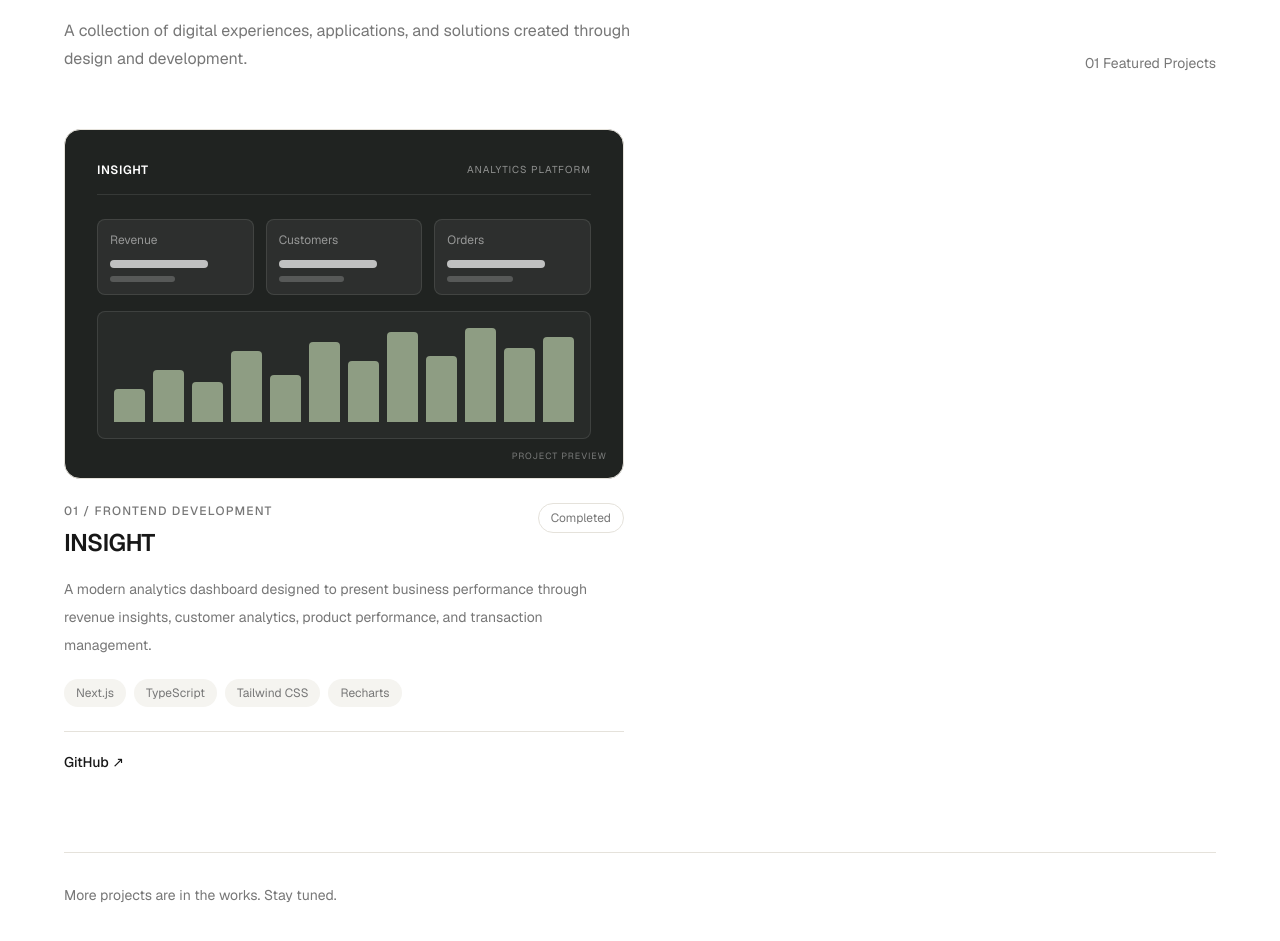
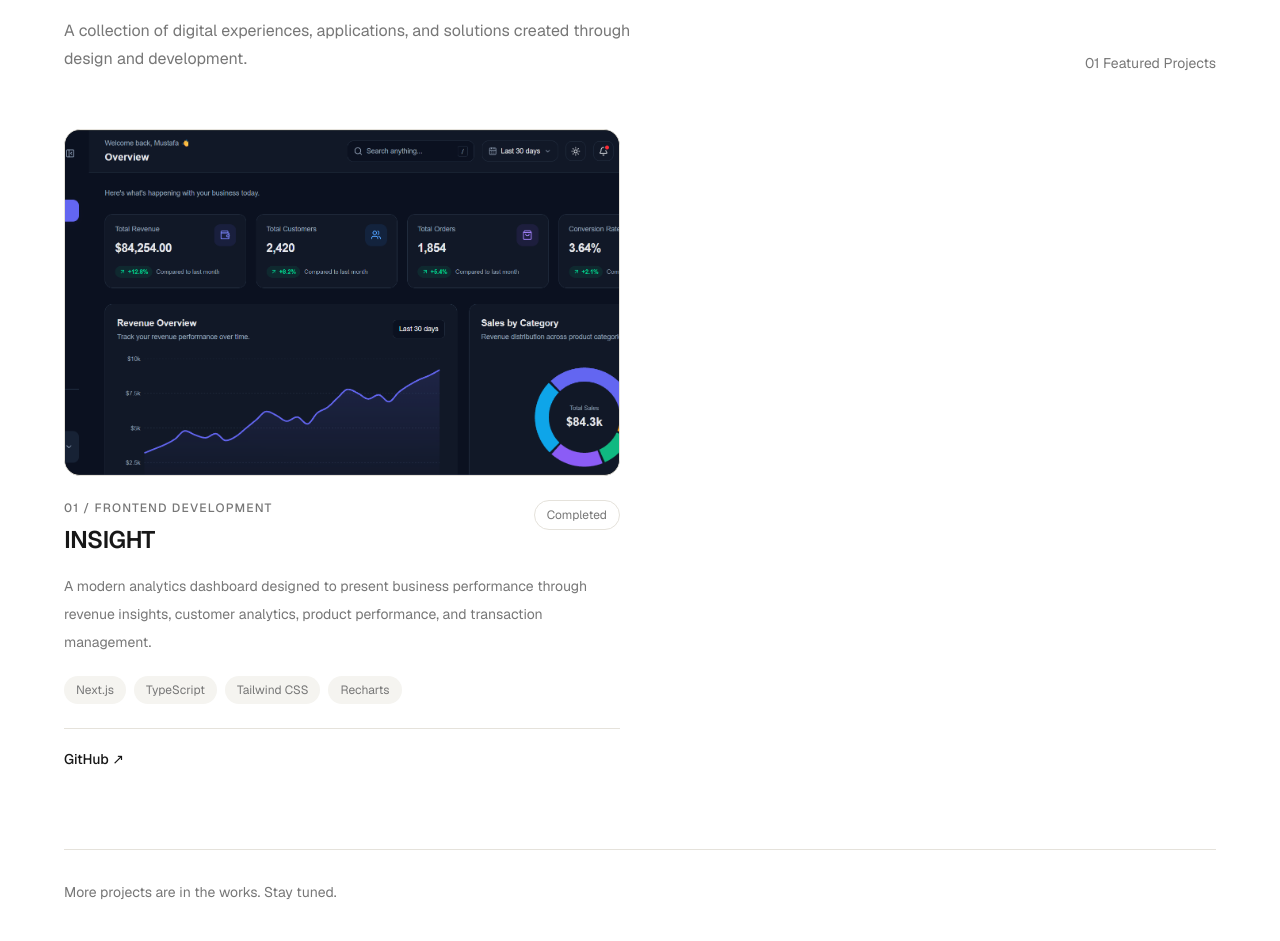
Before and after one commit to bongalonmuhammadmichael-png/developermustafa, a Next.js app: page / in a window 1280 px wide. Shown: the part 1368-2309 px from the top of the page. Built offline with nearby package versions, Linux system fonts and the light colour scheme.

Commit message:
Replace project illustration with real dashboard screenshot

```diff
--- a/src/components/sections/FeaturedProjects.tsx
+++ b/src/components/sections/FeaturedProjects.tsx
@@ -1,4 +1,5 @@
-import Link from "next/link";
+
+import Image from "next/image";
 import { projects } from "@/data/projects";
 
 export default function FeaturedProjects() {
@@ -36,63 +37,19 @@ export default function FeaturedProjects() {
         </div>
 
         {/* Project Grid */}
-        <div className="grid gap-8 md:grid-cols-2">
+        <div className="grid gap-10 md:grid-cols-2">
+          {featuredProjects.map((project, index) => (
+            <article key={project.slug} className="group min-w-0">
 
-          {featuredProjects.map((project, index) => (
-            <article
-              key={project.slug}
-              className="group min-w-0"
-            >
-              {/* Project Preview */}
-              <div className="relative aspect-[16/10] overflow-hidden rounded-2xl border border-border bg-[#202321] p-5 sm:p-8">
-
-                {/* Preview Header */}
-                <div className="flex items-center justify-between border-b border-white/10 pb-4">
-                  <span className="text-xs font-semibold tracking-wider text-white">
-                    {project.title}
-                  </span>
-
-                  <span className="text-[10px] uppercase tracking-widest text-white/50">
-                    Analytics Platform
-                  </span>
-                </div>
-
-                {/* Dashboard Preview */}
-                <div className="mt-6 grid grid-cols-3 gap-3">
-                  {["Revenue", "Customers", "Orders"].map((label) => (
-                    <div
-                      key={label}
-                      className="rounded-lg border border-white/10 bg-white/[0.06] p-3"
-                    >
-                      <p className="text-[9px] text-white/50 sm:text-xs">
-                        {label}
-                      </p>
-
-                      <div className="mt-3 h-2 w-3/4 rounded-full bg-white/70" />
-                      <div className="mt-2 h-1.5 w-1/2 rounded-full bg-white/20" />
-                    </div>
-                  ))}
-                </div>
-
-                {/* Decorative Chart */}
-                <div className="mt-4 flex h-24 items-end gap-2 rounded-lg border border-white/10 bg-white/[0.04] p-4 sm:h-32">
-                  {[35, 55, 42, 75, 50, 85, 65, 95, 70, 100, 78, 90].map(
-                    (height, i) => (
-                      <div
-                        key={i}
-                        className="flex-1 rounded-t-sm bg-[#A8B99A]/80 transition-all duration-300 group-hover:bg-[#C5D4B7]"
-                        style={{ height: `${height}%` }}
-                      />
-                    )
-                  )}
-                </div>
-
-                {/* Preview Label */}
-                <div className="absolute bottom-3 right-4">
-                  <span className="text-[9px] uppercase tracking-widest text-white/40">
-                    Project Preview
-                  </span>
-                </div>
+              {/* Actual Project Screenshot */}
+              <div className="relative aspect-[16/10] overflow-hidden rounded-2xl border border-border bg-[#202321]">
+                <Image
+                  src={project.image}
+                  alt={`${project.title} analytics dashboard`}
+                  fill
+                  sizes="(max-width: 768px) 100vw, 50vw"
+                  className="object-cover object-top transition-transform duration-500 group-hover:scale-[1.02]"
+                />
               </div>
 
               {/* Project Information */}
@@ -154,7 +111,6 @@ export default function FeaturedProjects() {
               </div>
             </article>
           ))}
-
         </div>
 
         {/* Future Projects */}
--- a/src/data/projects.ts
+++ b/src/data/projects.ts
@@ -1,6 +1,7 @@
 export type Project = {
   title: string;
   slug: string;
+  image: string;
   category: string;
   description: string;
   technologies: string[];
@@ -14,6 +15,7 @@ export const projects: Project[] = [
   {
     title: "INSIGHT",
     slug: "insight",
+    image: "/images/projects/insight-dashboard.png",
     category: "Frontend Development",
     description:
       "A modern analytics dashboard designed to present business performance through revenue insights, customer analytics, product performance, and transaction management.",
```
Also changed, not shown: public/images/projects/insight-dashboard.png (added).
